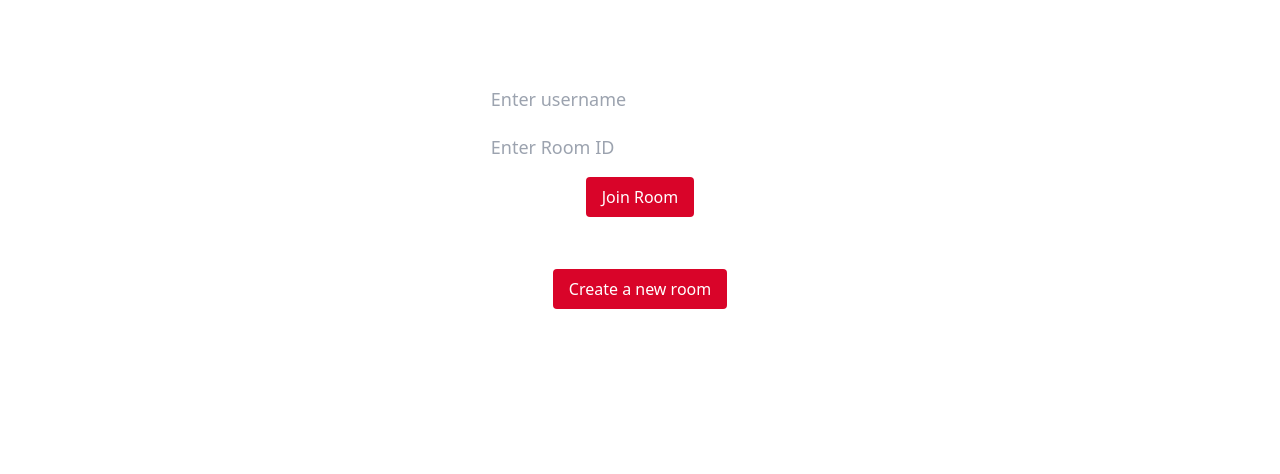
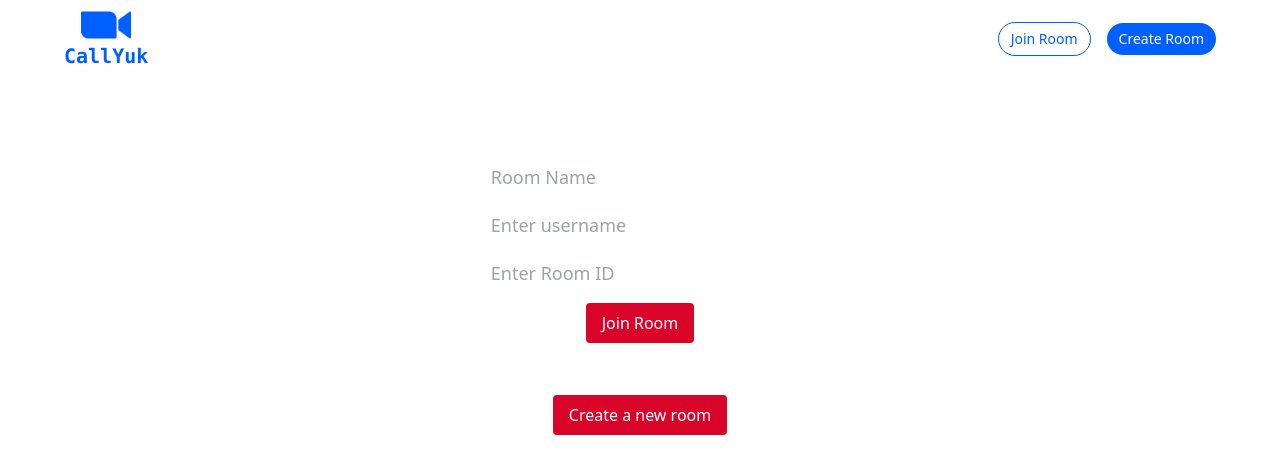
Before and after one commit to AmienulRana/meet-yuk, a Next.js app: page / in a window 1280 px wide. Shown: the top 474 px of the page. Built offline with nearby package versions, Linux system fonts and the light colour scheme; no server answers.

Commit message:
render navbar component

```diff
--- a/src/pages/index.tsx
+++ b/src/pages/index.tsx
@@ -7,17 +7,29 @@ import { useRouter } from "next/router";
 import { v4 as uuidv4 } from "uuid";
 import styles from "@/styles/home.module.css";
 import { useUsername } from "@/hooks/useUsername";
+import axios from "axios";
+import NavbarHome from "@/components/NavbarHome";
 
 const inter = Inter({ subsets: ["latin"] });
 
 export default function Home() {
   const router = useRouter();
+  const [roomName, setRoomName] = useState('');
   const [roomId, setRoomId] = useState("");
   const { username, setUsername } = useUsername();
 
-  const createAndJoin = () => {
-    const roomId = uuidv4();
-    router.push(`/${roomId}`);
+  const [loading, setIsLoading] = useState(false);
+
+  const createAndJoin = async () => {
+    setIsLoading(true);
+    try {
+      const response  = await axios.post('/api/room', {roomName});
+      const id = response?.data?.room?._id
+      router.push(`/${id}`);
+    } catch (error) {
+      console.log(error);
+    }
+    setIsLoading(false);
   };
 
   const joinRoom = () => {
@@ -26,7 +38,13 @@ export default function Home() {
       alert("Please provide a valid room id");
     }
   };
+
+  useEffect(() => {
+
+  }, [])
   return (
+    <div>
+        <NavbarHome />
     <div
       className={
         "w-4/12 mx-auto p-2 border border-white rounded mt-8 text-white flex flex-col items-center"
@@ -34,6 +52,14 @@ export default function Home() {
     >
       <h1 className="text-xl text-center">Google Meet Clone</h1>
       <div className="flex flex-col items-center mt-3 w-full">
+        <input
+          className="text-black text-lg p-1 rounded w-9/12 mb-3"
+          placeholder="Room Name"
+          value={roomName}
+          onChange={(e) => {
+            setRoomName(e?.target?.value)
+          }}
+        />
         <input
           className="text-black text-lg p-1 rounded w-9/12 mb-3"
           placeholder="Enter username"
@@ -49,7 +75,8 @@ export default function Home() {
           onChange={(e) => setRoomId(e?.target?.value)}
         />
         <button
-          className="bg-buttonPrimary py-2 px-4 rounded"
+        className={`bg-buttonPrimary py-2 px-4 rounded ${loading && 'opacity-60'}`}
+          disabled={loading}
           onClick={joinRoom}
         >
           Join Room
@@ -57,11 +84,13 @@ export default function Home() {
       </div>
       <span className="my-3 text-xl">--------------- OR ---------------</span>
       <button
-        className="bg-buttonPrimary py-2 px-4 rounded"
+          disabled={loading}
+        className={`bg-buttonPrimary py-2 px-4 rounded ${loading && 'opacity-60'}`}
         onClick={createAndJoin}
       >
         Create a new room
       </button>
     </div>
+    </div>
   );
 }
```
